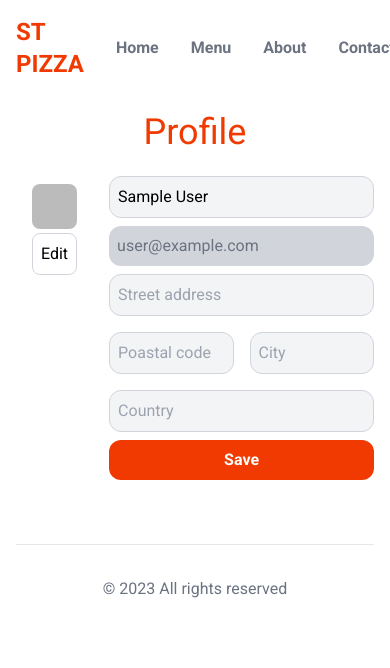
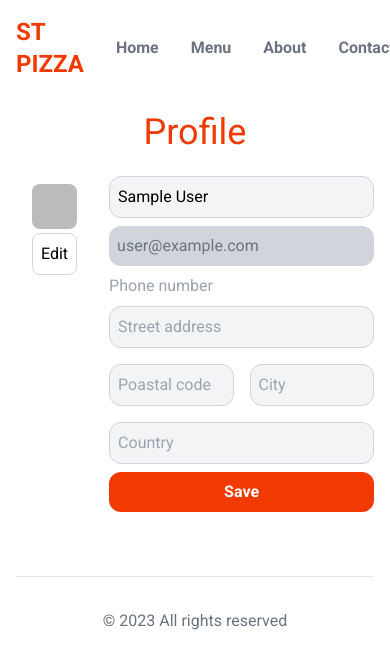
Before and after one commit to inbumbaek/food_ordering, a Next.js app: page /profile in a window 390 px wide. Shown: the top 668 px of the page. Built offline with nearby package versions, Linux system fonts and the light colour scheme; no server answers; sample sign-in values are in the browser's storage.

Commit message:
add phone number

```diff
--- a/src/app/profile/page.js
+++ b/src/app/profile/page.js
@@ -114,6 +114,7 @@ export default function ProfilePage() {
               disabled={true}
               value={session.data.user.email}
             />
+            <input type="tel" placeholder="Phone number"/>
             <input type="text" placeholder="Street address"/>
             <div className="flex gap-4">
               <input type="text" placeholder="Poastal code"/>
```
